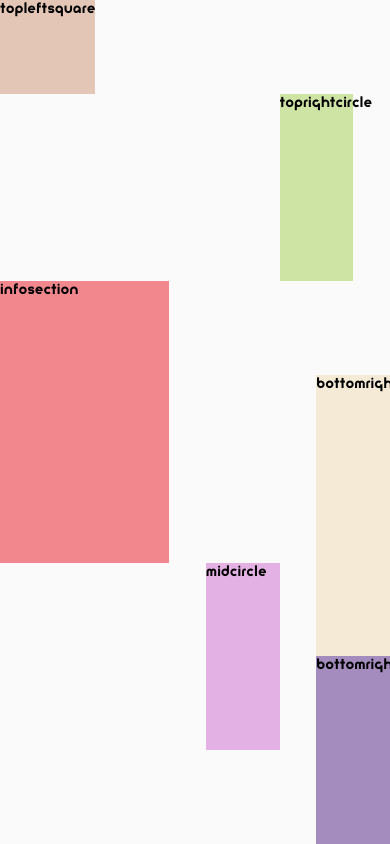
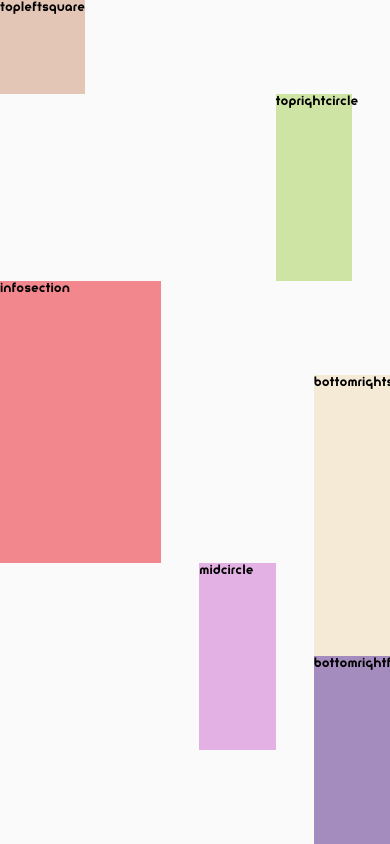
Before and after one commit to VlajkovicPavle/portfolio-website, a website: page src/index.html in a window 390 px wide. Shown: the top 844 px of the page. Drawn offline with Linux system fonts and the light colour scheme.

Commit message:
feat(font): responsive scaling

```diff
--- a/src/styles.css
+++ b/src/styles.css
@@ -1,3 +1,5 @@
+@import "./variables.css";
+
 /* Bayer Universal Font */
 @font-face {
   font-family: "Bayer Universal";
@@ -14,6 +16,18 @@
   box-sizing: border-box;
 }
 
+html {
+  /* Responsive font scaling formula:
+   * clamp(min_font, min_font + (max_font - min_font) * ((100vw - min_screen) / (max_screen - min_screen)), max_font)
+   * Creates linear interpolation: font grows proportionally as viewport increases from min_screen to max_screen
+   */
+  font-size: clamp(
+    14px,
+    calc(14px + (20 - 14) * ((100vw - 320px) / (1920 - 320))),
+    20px
+  );
+}
+
 body {
   font-family: "Bayer Universal", "Arial", sans-serif;
   background-color: var(--background);
--- a/src/variables.css
+++ b/src/variables.css
@@ -2,17 +2,17 @@
   color-scheme: light dark;
 
   /* Primary Colors */
-  --bauhaus-red: light-dark(#E1000F, #D63447);
-  --bauhaus-blue: light-dark(#005CA9, #2C5F8D);
-  --bauhaus-yellow: light-dark(#FFCD00, #E8B923);
+  --bauhaus-red: light-dark(#e1000f, #d63447);
+  --bauhaus-blue: light-dark(#005ca9, #2c5f8d);
+  --bauhaus-yellow: light-dark(#ffcd00, #e8b923);
 
   /* Neutrals */
-  --background: light-dark(#FAFAFA, #0D0D0D);
-  --surface: light-dark(#FFFFFF, #1A1A1A);
-  --text-primary: light-dark(#000000, #FAFAFA);
-  --text-secondary: light-dark(#4A4A4A, #B8B8B8);
+  --background: light-dark(#fafafa, #0d0d0d);
+  --surface: light-dark(#ffffff, #1a1a1a);
+  --text-primary: light-dark(#000000, #fafafa);
+  --text-secondary: light-dark(#4a4a4a, #b8b8b8);
 
   /* Accents */
-  --accent-gray: light-dark(#C8C8C8, #3A3A3A);
-  --accent-dark: light-dark(#1A1A1A, #E8E8E8);
+  --accent-gray: light-dark(#c8c8c8, #3a3a3a);
+  --accent-dark: light-dark(#1a1a1a, #e8e8e8);
 }
```
